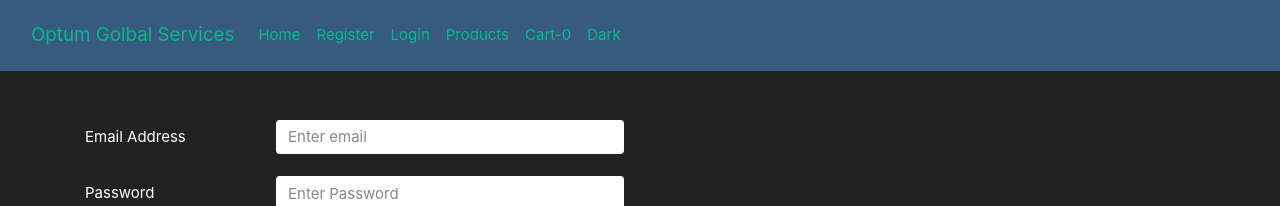
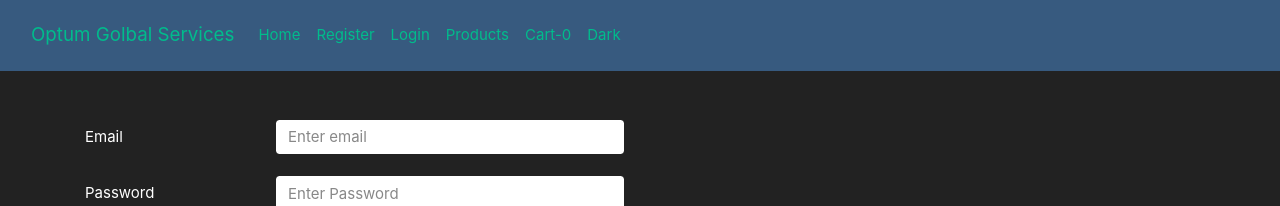
Before and after one commit to kiran-blockchain/react-optum-batch3, a React (Create React App) app in the folder flipkart/: page /login in a window 1280 px wide. Shown: the top 206 px of the page. Built offline with nearby package versions, Linux system fonts and the light colour scheme.

Commit message:
added code

```diff
--- a/flipkart/package.json
+++ b/flipkart/package.json
@@ -7,11 +7,13 @@
     "@testing-library/react": "^13.4.0",
     "@testing-library/user-event": "^13.5.0",
     "axios": "^1.4.0",
+    "formik": "^2.4.3",
     "react": "^18.2.0",
     "react-dom": "^18.2.0",
     "react-router-dom": "^6.15.0",
     "react-scripts": "5.0.1",
-    "web-vitals": "^2.1.4"
+    "web-vitals": "^2.1.4",
+    "yup": "^1.2.0"
   },
   "scripts": {
     "start": "react-scripts start",
--- a/flipkart/src/pages/Login.jsx
+++ b/flipkart/src/pages/Login.jsx
@@ -2,28 +2,60 @@ import { useState } from "react";
 import { registerConfig } from "../config/registerConfig"
 import { useNavigate } from "react-router-dom";
 import { Textbox } from "../components/Textbox";
+import { useFormik } from 'formik'
+import { ValidateLoginSchema } from "../utils/Schema";
 export const Login = () => {
-    const [login,setLogin] = useState({
-        email:"",
-        password:"",
+    const [login, setLogin] = useState({
+        email: "",
+        password: "",
     });
-    const handleChange =(element)=>{
+    const handleChange = (element) => {
         const updatedValue = login;
-        updatedValue[element.name]= element.value;
-        setLogin({...updatedValue});
+        updatedValue[element.name] = element.value;
+        setLogin({ ...updatedValue });
     };
     const navigate = useNavigate();
+    const formik = useFormik({
+        initialValues: login,
+        validationSchema: ValidateLoginSchema(),
+        onSubmit: (values) => {
+            console.log(values);
+        },
+
+    })
     return (
         <form className="container mt-5">
+            <div class="form-group row">
+                <label for="email" class="col-sm-2 col-form-label">Email</label>
+                <div class="col-sm-4">
+                    <input type="text"
+                        class="form-control"
+                        id="email"
+                        name="email"
+                        value={formik.values.email}
+                        onChange={formik.handleChange}
 
-            <Textbox textBoxConfig={registerConfig.email}
-            changeEvt={handleChange} />
-            <Textbox textBoxConfig={registerConfig.password}
-             changeEvt={handleChange} />
+                        placeholder="Enter email" />
+                    <small
+                        class="form-text text-danger">{formik.errors.email}</small>
+                </div>
+            </div>
+            <div class="form-group row">
+                <label for="password" class="col-sm-2 col-form-label">Password</label>
+                <div class="col-sm-4">
+                    <input type="password"
+                        class="form-control"
+                        id="password"
+                        name="password"
+                        value={formik.values.password}
+                        onChange={formik.handleChange}
+                        placeholder="Enter Password" />
+                    <small
+                        class="form-text  text-danger">{formik.errors.password}</small>
+                </div>
+            </div>
             <div class="col-md-3">
-                <button className="btn btn-success" onClick={e=>{
-                    navigate("/products");
-                }}>Login</button>
+                <button className="btn btn-success" type="button" onClick={formik.handleSubmit}>Login</button>
             </div>
         </form>
     )
--- /dev/null
+++ b/flipkart/src/utils/Schema.js
@@ -0,0 +1,13 @@
+import * as Yup from 'yup';
+export const ValidateLoginSchema = () => {
+    return Yup.object().shape({
+        email: Yup.string()
+            .email('Enter a valid email format')
+            .required('Email is required'),
+        password:Yup.string()
+        .min(6,'Password must be at least 6 characters')
+        .max(40,'Password cannot exceed 40 characters')
+        .required('Password is required')
+
+    })
+}
```
Also changed, not shown: 1 other file (tests, documents, lock files or other folders).
